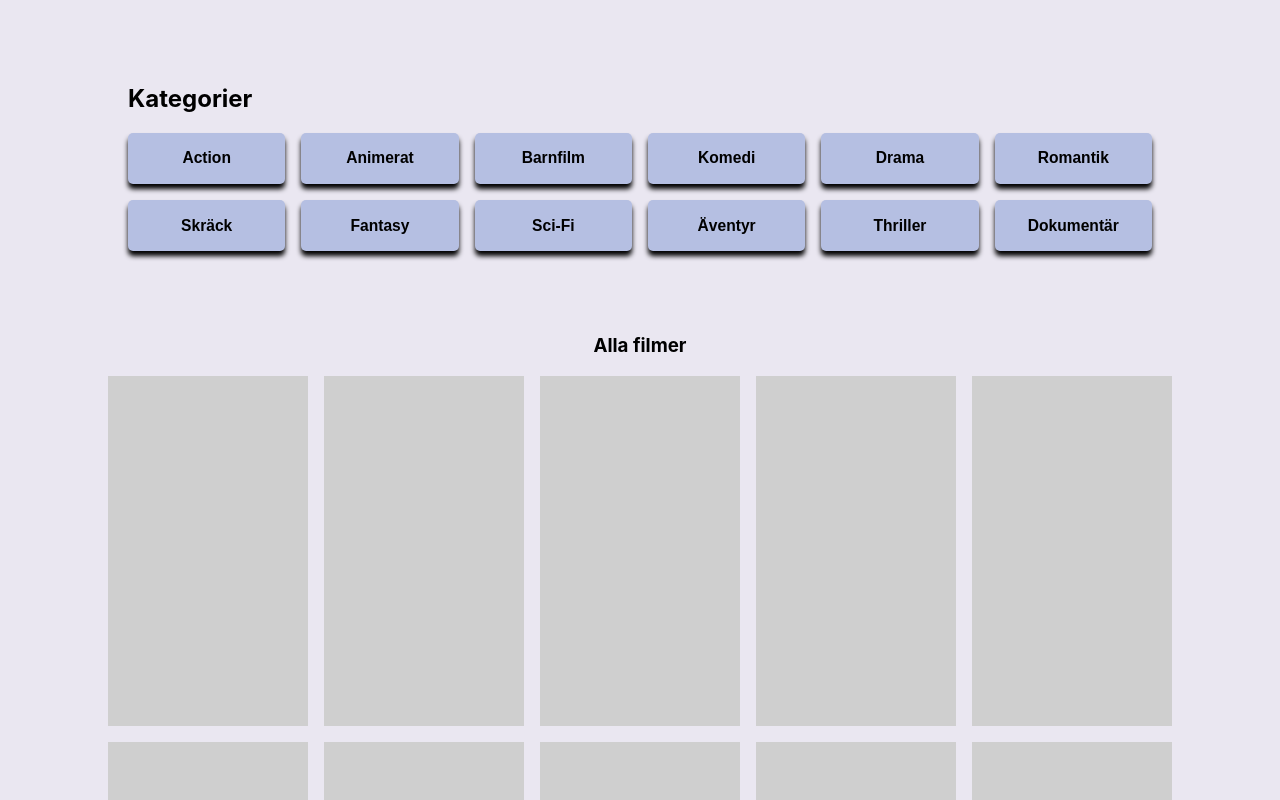
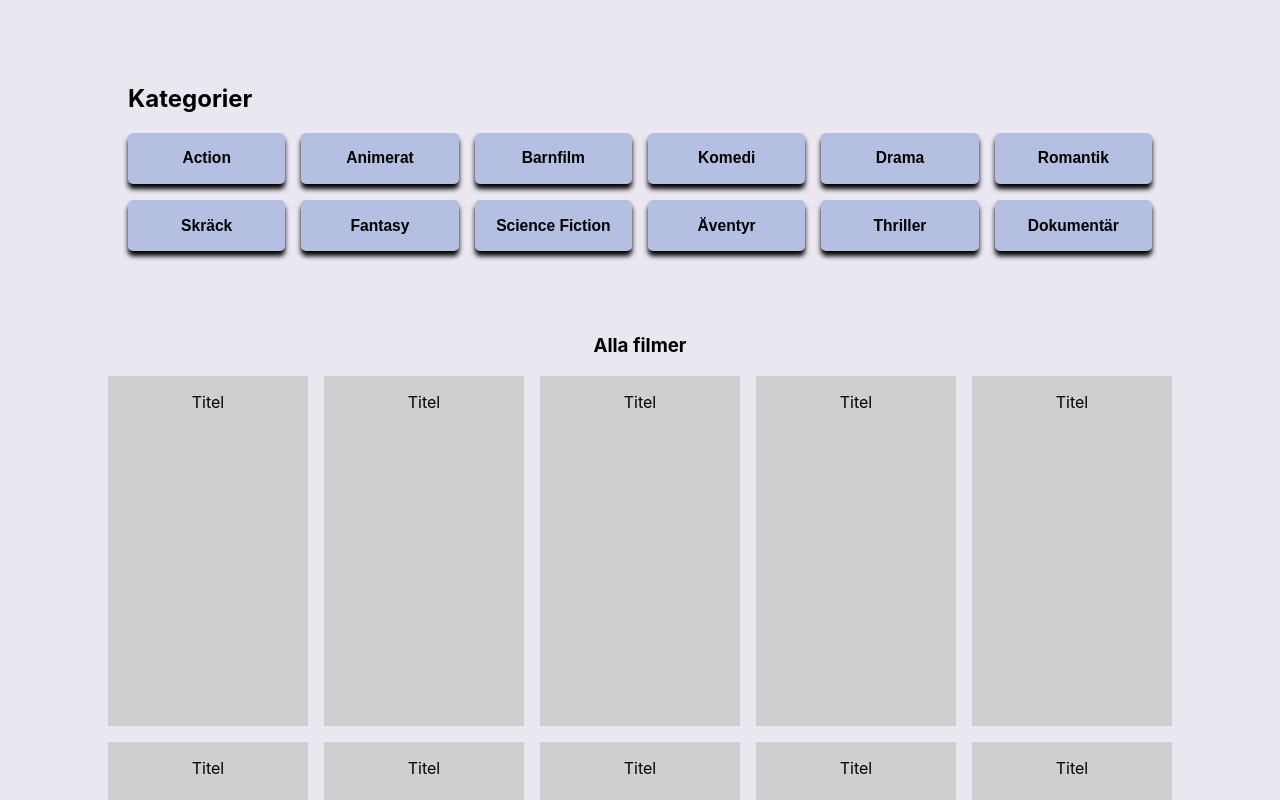
Before and after one commit to kim-iths/kim-iths.github.io, a React (Create React App) app: page / in a window 1280 px wide. Shown: the top 800 px of the page. Built offline with nearby package versions, Linux system fonts and the light colour scheme.

Commit message:
Added some changes

```diff
--- a/src/components/FilmCategory.jsx
+++ b/src/components/FilmCategory.jsx
@@ -4,7 +4,7 @@ const FilmCategory = () => {
 
     function categoryClick(e) {
     e.preventDefault();
-    console.log('The link was clicked.');
+    console.log('The button was clicked.');
     }
 
         return (
@@ -42,7 +42,7 @@ const FilmCategory = () => {
                             <h3>Fantasy</h3>
                         </button>
                         <button className ="category-button col" onClick={categoryClick}>
-                            <h3>Sci-Fi</h3>
+                            <h3>Science Fiction</h3>
                         </button>
                         <button className ="category-button col" onClick={categoryClick}>
                             <h3>Äventyr</h3>
@@ -59,18 +59,28 @@ const FilmCategory = () => {
 
             <h3 className="all-movies-h3">Alla filmer</h3>
 
-            <div className="all-movies-container">
-                <div className="all-movies-grid">
-                    <div className="col all-movies"></div>
-                    <div className="col all-movies"></div>
-                    <div className="col all-movies"></div>
-                    <div className="col all-movies"></div>
-                    <div className="col all-movies"></div>
-                    <div className="col all-movies"></div>
-                    <div className="col all-movies"></div>
-                    <div className="col all-movies"></div>
-                    <div className="col all-movies"></div>
-                    <div className="col all-movies"></div>
+            <div className="all-categories-container">
+                <div className="all-categories-grid">
+                    <div className="col all-categories"><p>Titel</p>
+                    </div>
+                    <div className="col all-categories"><p>Titel</p>
+                    </div>
+                    <div className="col all-categories"><p>Titel</p>
+                    </div>
+                    <div className="col all-categories"><p>Titel</p>
+                    </div>
+                    <div className="col all-categories"><p>Titel</p>
+                    </div>
+                    <div className="col all-categories"><p>Titel</p>
+                    </div>
+                    <div className="col all-categories"><p>Titel</p>
+                    </div>
+                    <div className="col all-categories"><p>Titel</p>
+                    </div>
+                    <div className="col all-categories"><p>Titel</p>
+                    </div>
+                    <div className="col all-categories"><p>Titel</p>
+                    </div>
                 </div>
             </div>
         </section>
--- a/src/components/filmCategory.css
+++ b/src/components/filmCategory.css
@@ -38,17 +38,17 @@
     box-shadow: 0 5px 5px;
 }
 
-.all-movies-container {
+.all-categories-container {
     overflow: scroll;
     padding: 0% 20% 5% 20%;
     height: 500px;
 }
 
-.all-movies-container::-webkit-scrollbar {
+.all-categories-container::-webkit-scrollbar {
     width: 1em;
 }
 
-.all-movies-grid {
+.all-categories-grid {
     display: grid;
     grid-template-columns: repeat(5, 1fr);
     grid-gap: 16px;
@@ -56,7 +56,9 @@
     justify-content: center;
 }
 
-.all-movies {
+.all-categories {
+    display: flex;
+    flex-direction: column;
     background-color: #cfcfcf;
     height: 350px;
     width: 200px;
@@ -70,7 +72,7 @@
         align-items: center;
         justify-content: center;
     }
-    .all-movies-grid {
+    .all-categories-grid {
         display: grid;
         grid-template-columns: repeat(2, 1fr);
         grid-gap: 16px;
```
